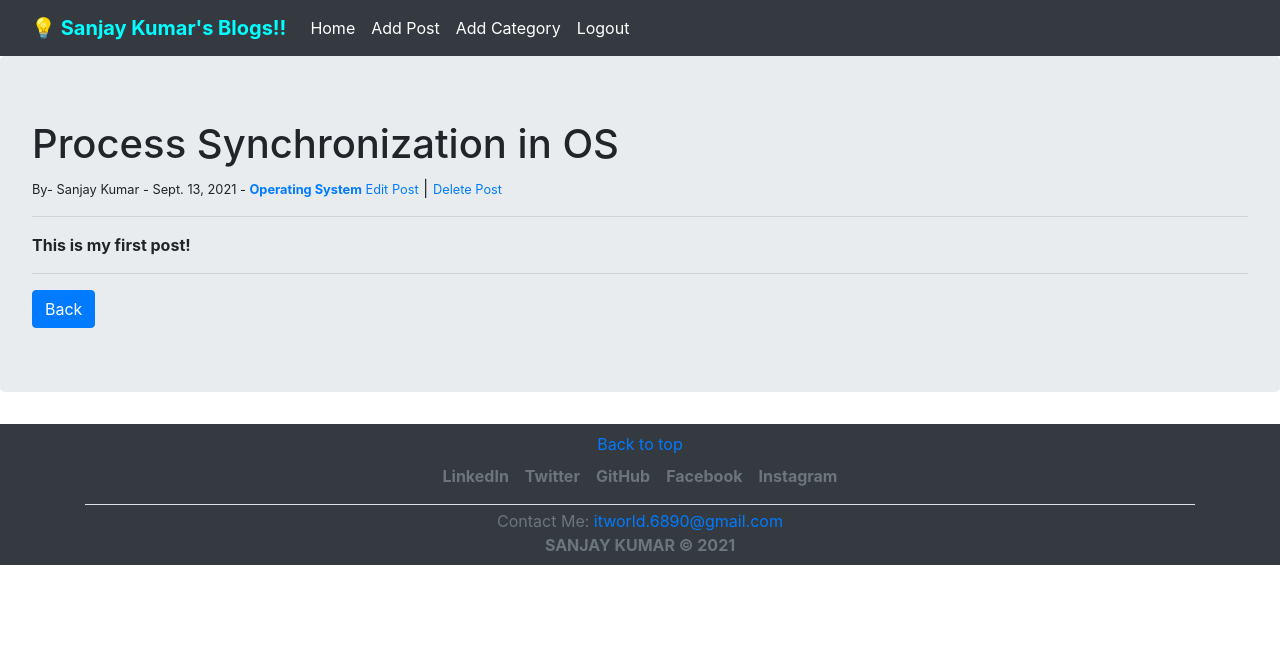
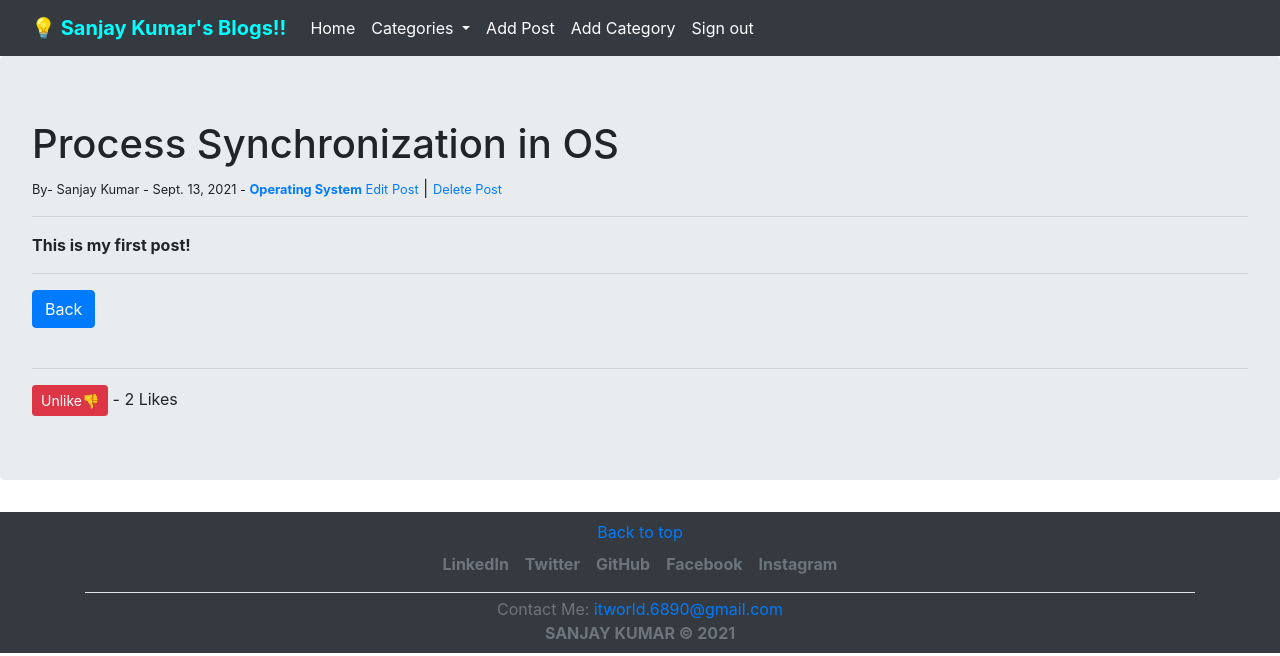
Before and after one commit to sanju6890/SK-Blogs, a Django app: page /article/1 in a window 1280 px wide. Shown: the top 656 px of the page. Run offline with Django 3.2, Linux system fonts and the light colour scheme; a user stored in the database is signed in; data comes from the database, SQL or seed files in the repository; both versions use the stored data as it was after the commit; some libraries are stand-ins or nearby versions.

Commit message:
Added like-unlike, user identification feature and styled login page
Signed-off-by: sanju6890 <sanjusaikap2001@gmail.com>

```diff
--- a/blog/forms.py
+++ b/blog/forms.py
@@ -16,7 +16,8 @@ class PostForm(forms.ModelForm):
         widgets = {
             'title': forms.TextInput(attrs={'class':'form-control','placeholder':'Give a short and meaningful title for the blog...'}),
             'title_tag': forms.TextInput(attrs={'class':'form-control','placeholder':'Give a tag for the blog...'}),
-            'author': forms.Select(attrs={'class':'form-control'}),
+            'author': forms.TextInput(attrs={'class':'form-control','value':'','id':'user_id','type':'hidden'}),
+            # 'author': forms.Select(attrs={'class':'form-control'}),
             'category': forms.Select(choices=choice_list, attrs={'class':'form-control'}),
             'body': forms.Textarea(attrs={'class':'form-control','placeholder':'Start writing the blog here...'})
         }
--- a/blog/models.py
+++ b/blog/models.py
@@ -22,10 +22,14 @@ class Post(models.Model):
     category = models.CharField(max_length=255)
     # body = models.TextField()
     body = RichTextField(blank=True, null=True)
+    likes = models.ManyToManyField(User, related_name="blog_posts")
 
     def __str__(self):
         return self.title + ' | ' + str(self.author)
 
+    def total_likes(self):
+        return self.likes.count()
+
     def get_absolute_url(self):
         # return reverse('article-view', args=(str(self.id)))
         return reverse('home')
--- a/blog/templates/add_post.html
+++ b/blog/templates/add_post.html
@@ -15,6 +15,10 @@
         <button class="btn btn-primary">Post</button>
     </form>
     </div>
+    <script>
+        var user_id = "{{ user.id }}";
+        document.getElementById("user_id").value = user_id;
+    </script>
 {% else %}
     <h1>Sorry :(</h1>
     <hr/>
--- a/blog/templates/article.html
+++ b/blog/templates/article.html
@@ -7,11 +7,27 @@
     <h1>{{ post.title }}</h1>
     <small>By- {{ post.author.first_name }} {{ post.author.last_name }} - {{ post.post_date }} - <a href="{% url 'category' post.category|slugify %}"><strong>{{post.category}}</strong></a>
         {% if user.is_authenticated %}
-            <a href="{% url 'update-post' post.pk %}">Edit Post</a></small> |
-            <a href="{% url 'delete-post' post.pk %}"><small>Delete Post</small></a>
+            {% if user.id == post.author.id %}
+                <a href="{% url 'update-post' post.pk %}">Edit Post</a></small> |
+                <a href="{% url 'delete-post' post.pk %}"><small>Delete Post</small></a>
+            {% endif %}
         {% endif %}
     <hr>
     {{ post.body|safe }}
     <hr>
     <a href="{% url 'home' %}" class="btn btn-primary">Back</a>
+
+    {% if user.is_authenticated %}
+        <br/><br/><hr/>
+        <form action="{% url 'like-post' post.pk %}" method="POST">
+            {% csrf_token %}
+            {% if liked %}
+                <button type="submit" name="post_id" value= "{{ post.id }}" class="btn btn-danger btn-sm">Unlike👎</button>
+            {% else %}
+                <button type="submit" name="post_id" value= "{{ post.id }}" class="btn btn-success btn-sm">Like👍</button>
+            {% endif %}
+            - {{ total_likes }} Likes
+        </form>
+    {% endif %}
+
 {% endblock %}
--- a/blog/templates/base.html
+++ b/blog/templates/base.html
@@ -24,11 +24,27 @@
           </button>
           <div class="collapse navbar-collapse" id="navbarSupportedContent">
             <ul class="navbar-nav me-auto mb-2 mb-lg-0">
-
+              <li class="nav-item">
+                  <a class="nav-link active" aria-current="page" href="{% url 'home' %}">Home</a>
+              </li>
+              <!-- Category Dropdown Code -->
+              {% if cat_menu %}
+              <li class="nav-item dropdown">
+                <a class="nav-link active dropdown-toggle" href="#" id="navbarDropdown" role="button" data-bs-toggle="dropdown" aria-expanded="false">
+                  Categories
+                </a>
+                <ul class="dropdown-menu" aria-labelledby="navbarDropdown">
+                  {% for item in cat_menu %}
+                    <li><a class="dropdown-item" href="{% url 'category' item|slugify %}">{{ item }}</a></li>
+                  {% endfor %}
+                </ul>
+              </li>
+              {% else %}
+                <li class="nav-item">
+                  <a class="nav-link active" href="{% url 'category-list' %}">Categories</a>
+                </li>
+              {% endif %}
               {% if user.is_authenticated %}
-                <li class="nav-item">
-                  <a class="nav-link active" aria-current="page" href="{% url 'home' %}">Home</a>
-                </li>
                 <li class="nav-item">
                   <a class="nav-link active" href="{% url 'add-post' %}">Add Post</a>
                 </li>
@@ -36,17 +52,14 @@
                   <a class="nav-link active" href="{% url 'add-category' %}">Add Category</a>
                 </li>
                 <li class="nav-item">
-                <a class="nav-link active" href="{% url 'logout' %}">Logout</a>
-              </li>
+                  <a class="nav-link active" href="{% url 'logout' %}">Sign out</a>
+                </li>
               {% else %}
                 <li class="nav-item">
-                  <a class="nav-link active" aria-current="page" href="{% url 'home' %}">Home</a>
+                  <a class="nav-link active" href="{% url 'register' %}">Sign up</a>
                 </li>
                 <li class="nav-item">
-                <a class="nav-link active" href="{% url 'register' %}">Sign Up</a>
-                </li>
-                <li class="nav-item">
-                  <a class="nav-link active" href="{% url 'login' %}">Sign In</a>
+                  <a class="nav-link active" href="{% url 'login' %}">Sign in</a>
                 </li>
               {% endif %}
             </ul>
@@ -55,6 +68,7 @@
       </nav>
 
     <div class="jumbotron text-left">
+    <!-- <div> -->
         {% block content %}
 
         {% endblock %}
@@ -75,8 +89,8 @@
         <p class="mb-0"><strong>SANJAY KUMAR &copy; 2021</strong></p>
       </div>
   </footer>
-    <!-- <script src="https://cdn.jsdelivr.net/npm/bootstrap@5.1.1/dist/js/bootstrap.bundle.min.js" integrity="sha384-/bQdsTh/da6pkI1MST/rWKFNjaCP5gBSY4sEBT38Q/9RBh9AH40zEOg7Hlq2THRZ" crossorigin="anonymous"></script> -->
-    <script src="{% static 'jquery-3.3.1.min.js' %}"></script>
-    <script src="{% static 'js/bootstrap.min.js' %}"></script>
+    <script src="https://cdn.jsdelivr.net/npm/bootstrap@5.1.1/dist/js/bootstrap.bundle.min.js" integrity="sha384-/bQdsTh/da6pkI1MST/rWKFNjaCP5gBSY4sEBT38Q/9RBh9AH40zEOg7Hlq2THRZ" crossorigin="anonymous"></script>
+    <!-- <script src="{% static 'jquery-3.3.1.min.js' %}"></script>
+    <script src="{% static 'js/bootstrap.min.js' %}"></script>  -->
 </body>
 </html>
--- a/blog/templates/home.html
+++ b/blog/templates/home.html
@@ -4,22 +4,24 @@
 <hr/>
     <div class="album py-5">
     <div class="container">
-        <div class="cloumn">
+        <div class="column">
         {% for post in object_list %}
         <div class="col-md-center" >
             <div class="card mb-2 box-shadow">
               <div class="card-body" style="text-align: left; background-color:blanchedalmond;">
                 <h5 class="card-text" style="text-align: center;"><a href="{% url 'article-view' post.pk %}">{{ post.title }}</a></h5>
-                <p class="card-text"><i>{{ post.body|slice:":151"|safe }}</i></p>
+                <p>{{ post.body|slice:":151"|safe }}</p>
                 <small class="card-text">By- {{ post.author.first_name }} {{ post.author.last_name }} - {{ post.post_date }} - <a href="{% url 'category' post.category|slugify %}"><strong>{{post.category}}</strong></a></small>
 
                 {% if user.is_authenticated %}
+                  {% if user.id == post.author.id %}
                     <p>
                       <strong>
                         <a href="{% url 'update-post' post.pk %}"><small>Edit Post</small></a> |
                         <a href="{% url 'delete-post' post.pk %}"><small>Delete Post</small></a>
                       </strong>
                     </p>
+                  {% endif %}
                 {% endif %}
               </div>
             </div>
--- a/blog/urls.py
+++ b/blog/urls.py
@@ -1,5 +1,5 @@
 from django.urls import path
-from . views import HomeView, ArticleView, AddPostView, UpdatePostView, DeletePostView, AddCategoryView, CategoryView
+from .views import HomeView, ArticleView, AddPostView, UpdatePostView, DeletePostView, AddCategoryView, CategoryView, CategoryListView, LikeView
 
 # from . import views
 # urlpatterns = [
@@ -14,4 +14,6 @@ urlpatterns = [
     path('article/<int:pk>/delete-post', DeletePostView.as_view(), name="delete-post"),
     path('add-category/', AddCategoryView.as_view(), name="add-category"),
     path('category/<str:cats>/', CategoryView, name="category"),
+    path('category-list/', CategoryListView, name="category-list"),
+    path('like/<int:pk>', LikeView, name="like-post"),
 ]
--- a/blog/views.py
+++ b/blog/views.py
@@ -1,12 +1,30 @@
-from django.shortcuts import render
+from django.shortcuts import render, get_object_or_404
 from django.views.generic import ListView, DetailView, CreateView, UpdateView, DeleteView
-from . models import Post, Category
-from . forms import PostForm, EditForm
-from django.urls import reverse_lazy
+from .models import Post, Category
+from .forms import PostForm, EditForm
+from django.urls import reverse_lazy, reverse
+from django.http import HttpResponseRedirect
 
 # Create your views here.
 
 # Function Based Views
+def CategoryListView(request):
+    category_list = Category.objects.all()
+    return render(request, 'category_list.html', {'category_list':category_list})
+
+def LikeView(request, pk):
+    post = get_object_or_404(Post, id=request.POST.get('post_id'))
+
+    liked = False
+    if post.likes.filter(id=request.user.id).exists():
+        liked = False
+        post.likes.remove(request.user)
+    else:
+        post.likes.add(request.user)
+        liked = True
+
+    return HttpResponseRedirect(reverse('article-view', args=[str(pk)]))
+
 def CategoryView(request, cats):
     category_posts = Post.objects.filter(category=cats.title().replace('-', ' '))
     return render(request, 'category.html', {'cats':cats.title().replace('-', ' '),'category_posts':category_posts})
@@ -17,10 +35,27 @@ class HomeView(ListView):
     template_name = 'home.html'
     ordering = ['-post_date']
     # ordering = ['-id']
+    def get_context_data(self, *args, **kwargs):
+        cat_menu = Category.objects.all()
+        context = super(HomeView, self).get_context_data(*args, **kwargs)
+        context["cat_menu"] = cat_menu
+        return context
 
 class ArticleView(DetailView):
     model = Post
     template_name = 'article.html'
+    def get_context_data(self, *args, **kwargs):
+        cat_menu = Category.objects.all()
+        context = super(ArticleView, self).get_context_data(*args, **kwargs)
+        context["cat_menu"] = cat_menu
+        stuff = get_object_or_404(Post, id=self.kwargs['pk'])
+        total_likes = stuff.total_likes()
+        context["total_likes"] = total_likes
+        liked = False
+        if stuff.likes.filter(id=self.request.user.id).exists():
+            liked = True
+        context["liked"] = liked
+        return context
 
 class AddPostView(CreateView):
     model = Post
@@ -32,6 +67,11 @@ class AddCategoryView(CreateView):
     model = Category
     template_name = 'add_category.html'
     fields = "__all__"
+    def get_context_data(self, *args, **kwargs):
+        cat_menu = Category.objects.all()
+        context = super(AddCategoryView, self).get_context_data(*args, **kwargs)
+        context["cat_menu"] = cat_menu
+        return context
 
 class UpdatePostView(UpdateView):
     model = Post
--- a/members/templates/registration/login.html
+++ b/members/templates/registration/login.html
@@ -4,10 +4,10 @@ SK Blogs: Login Page
 {% endblock %}
 
 {% block content %}
-<br>
 
-<div class="form-group text-center">
-    <h1>Login Here!!</h1><br/>
+<div class="form-group">
+    <h1>Login Here!!</h1>
+    <hr/>
     <form method="POST">
     {% csrf_token %}
     {{ form.as_p }}
--- a/members/views.py
+++ b/members/views.py
@@ -2,9 +2,10 @@ from django.shortcuts import render
 from django.views import generic
 from django.contrib.auth.forms import UserCreationForm
 from django.urls import reverse_lazy
+from .forms import SignUpForm
 
 # Create your views here.
 class UserRegisterView(generic.CreateView):
-    form_class = UserCreationForm
+    form_class = SignUpForm
     template_name = 'registration/register.html'
     success_url = reverse_lazy('login')
```
Also changed, not shown: blog/templates/category_list.html (added, +25 -0 lines), blog/templates/delete_post.html (+7 -1 lines), blog/templates/update_post.html (+7 -1 lines), members/forms.py (added, +17 -0 lines), blog/migrations/0007_auto_20210915_2052.py (added), blog/migrations/0008_auto_20210915_2053.py (added), db.sqlite3. Lines whose indentation alone changed are shown as unchanged.
